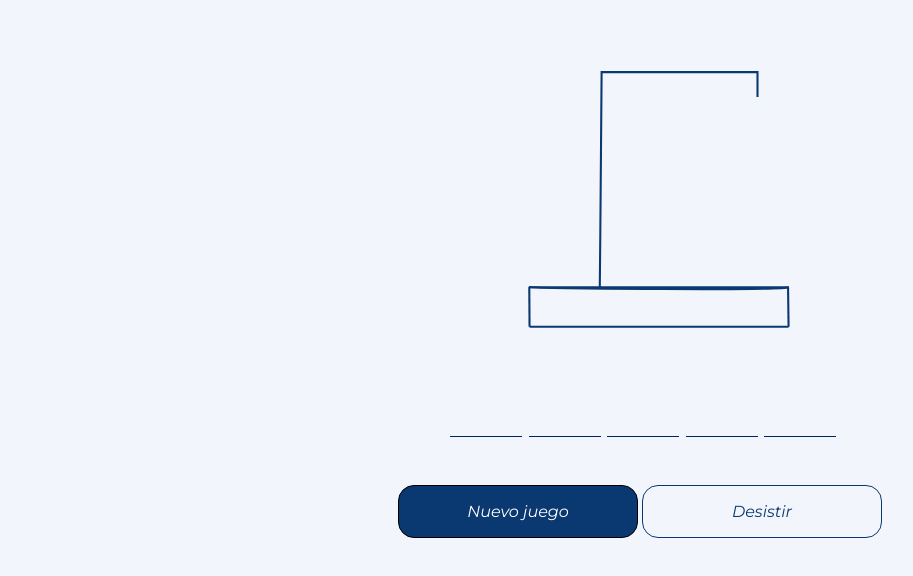
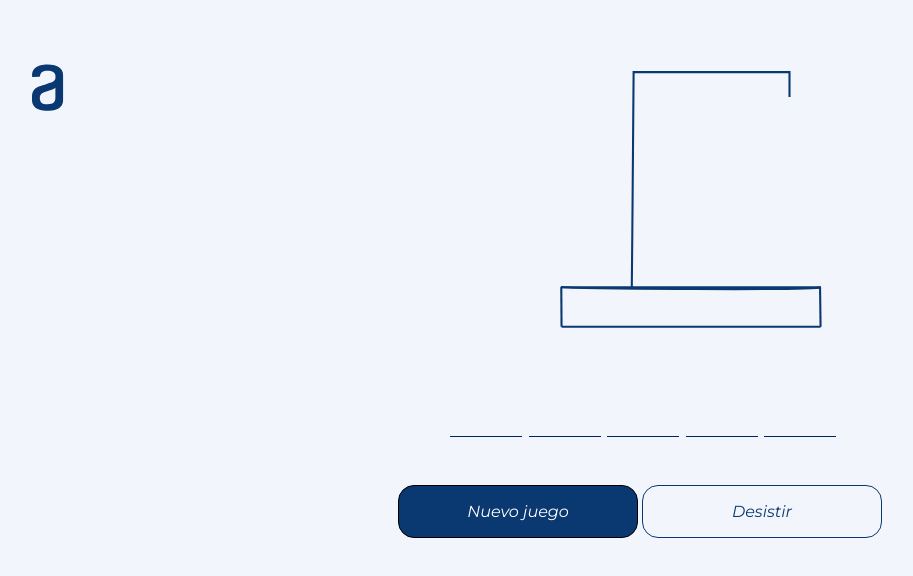
Before and after one commit to FacundoAranda/Challenger-Ahorcado, a plain HTML site: page index.html in a window 1280 px wide. Shown: the whole page, without its empty margins (0-913 px from the left). Drawn offline with Linux system fonts and the light colour scheme.

Commit message:
Añadiendo logo Alura

```diff
--- a/index.html
+++ b/index.html
@@ -12,6 +12,10 @@
 </head>
 
 <body>
+    <div class="logo">
+        <img class="logoimg" src="imgs/logoAlura/VectorLogoA.svg">
+    </div>
+
     <div class="hombre-ahorcado">
         <img id="hombre" alt=hombre-ahorcado/>
     </div>
--- a/style.css
+++ b/style.css
@@ -7,6 +7,12 @@
 
 body {
     background-color: #f3f5fc;
+}
+
+.logo{
+  margin-left: 2em;
+  float: left;
+  /*background: yellow;*/
 }
 
 #hombre {
```
Also changed, not shown: imgs/logoAlura/VectorLogoA.svg (added).
